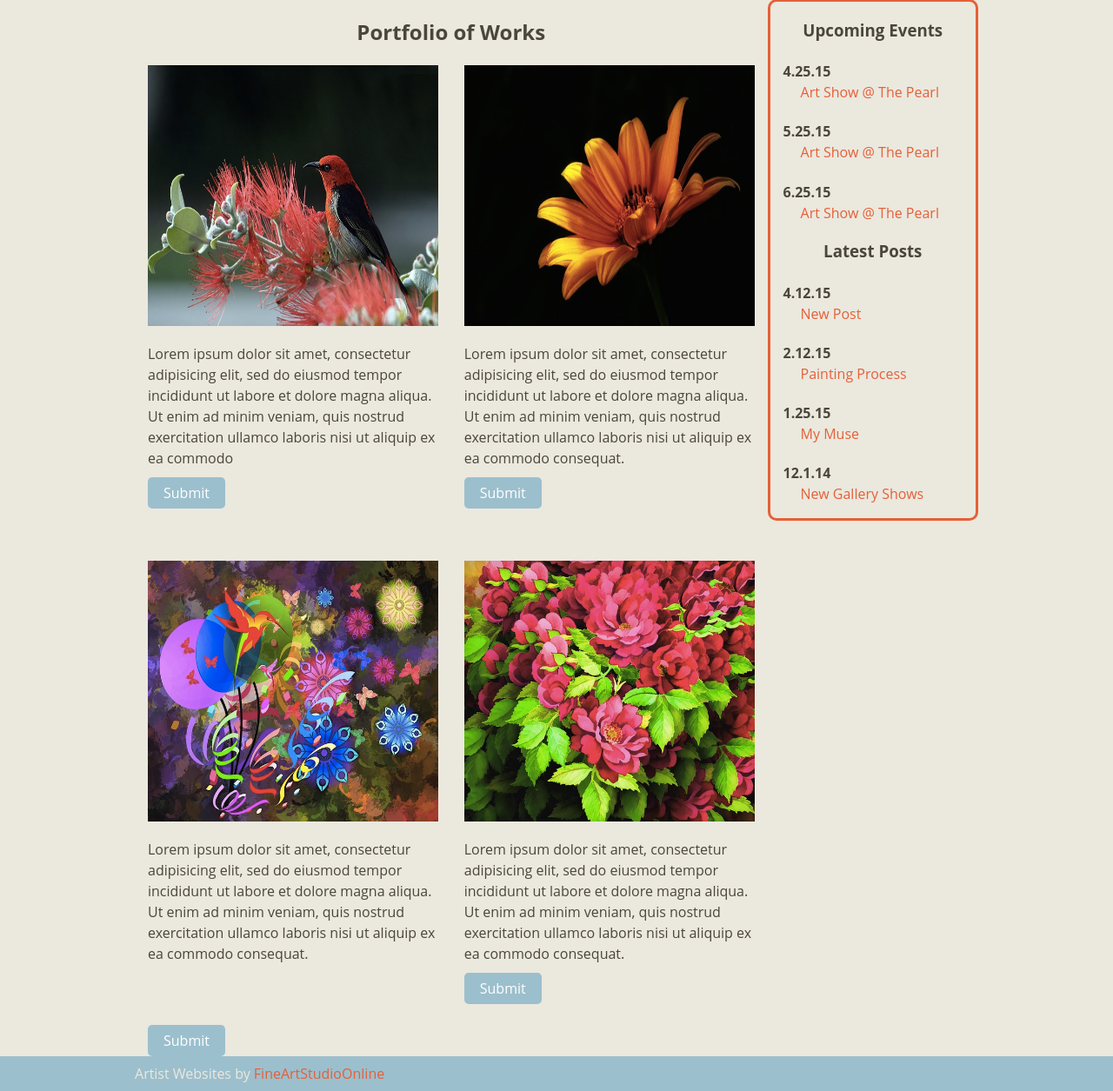
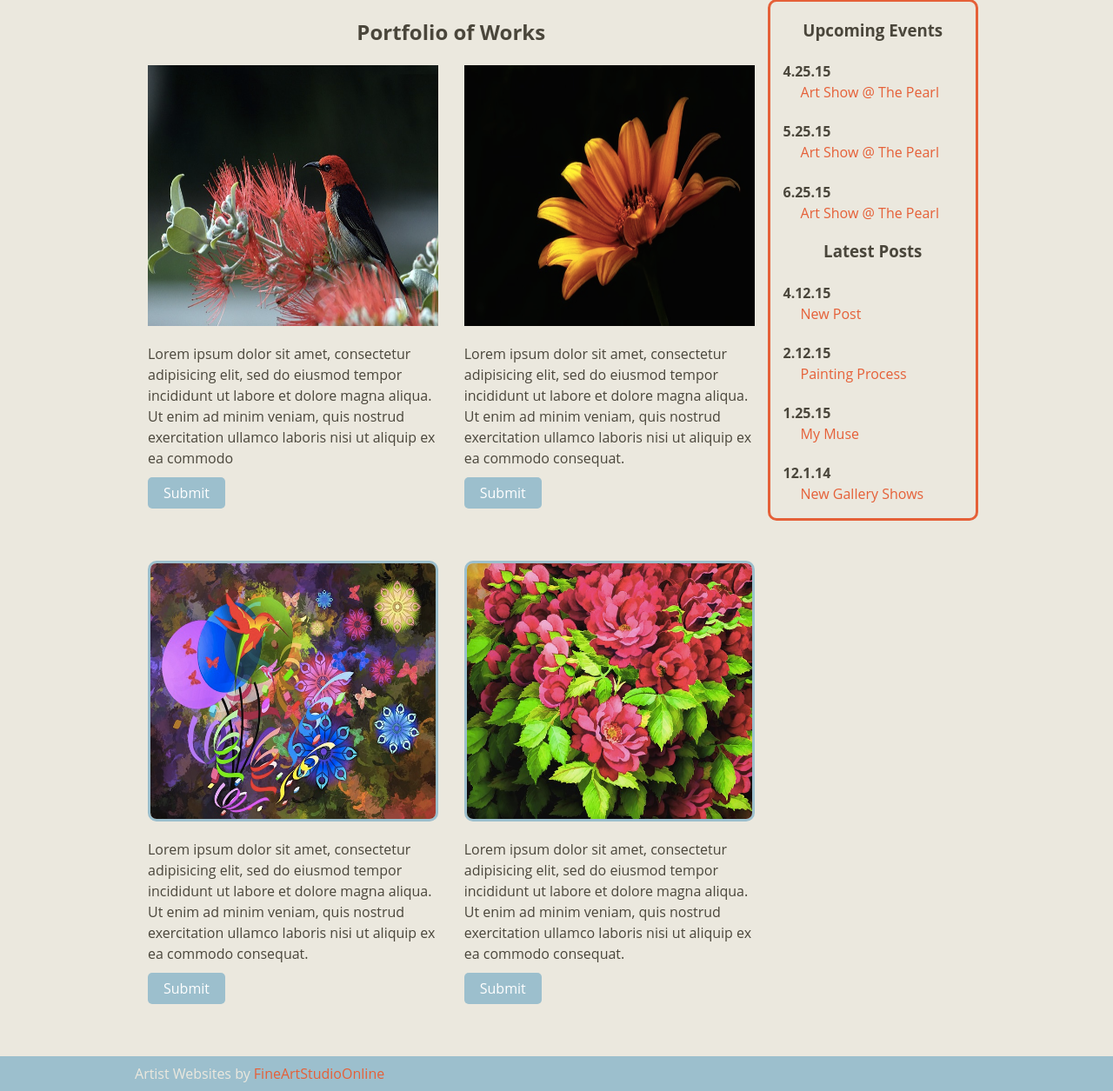
Before and after one commit to afalsario/internettes-template, a PHP site: page /collections.php in a window 1280 px wide. Shown: the part 322-1577 px from the top of the page at 87% size. Run offline with PHP 8.4, Linux system fonts and the light colour scheme; some libraries are stand-ins or nearby versions; some web fonts are replaced.

Commit message:
made some styling adjustments

```diff
--- a/collections.php
+++ b/collections.php
@@ -27,7 +27,7 @@ echo $header . $nav . $content_before;
 	</div>
 <!-- End of Row -->
 
-	<div class="row">
+	<div class="row recent-work">
 		<div class="large-6 columns">
 			<a target="_blank" href="humbirdparty.png">
 				<img src="images/humbirdparty.png" alt="Party" class="collect_image">
@@ -36,10 +36,11 @@ echo $header . $nav . $content_before;
 			tempor incididunt ut labore et dolore magna aliqua. Ut enim ad minim veniam,
 			quis nostrud exercitation ullamco laboris nisi ut aliquip ex ea commodo
 			consequat.
+			<div class="center_button">
+				<input type="submit" class="button" value="Submit">
+			</div>
 		</div>
-		<div class="center_button">
-			<input type="submit" class="button" value="Submit">
-		</div>
+
 	</div>
 	<div class="large-6 columns">
 			<a target="_blank" href="redflowers.png">
--- a/style.css
+++ b/style.css
@@ -1286,7 +1286,7 @@ input[type=checkbox]:checked ~ #menu{
 }
 
 .featured-image img{
-  border: 3px solid #E56038;
+  border: 3px solid #9cbfcd;
   padding: 0;
   border-radius: 10px;
 }
@@ -1347,13 +1347,13 @@ input {
 }
 
 .recent-work img{
-  border: 3px solid #E56038;
+  border: 3px solid #9cbfcd;
   padding: 0;
   border-radius: 10px;
 }
 
 .recent-work img:hover {
-    border: 3px solid #9cbfcd;
+    border: 3px solid #E56038;
 }
 
 /*********************************Sidebar*********************************/
```
